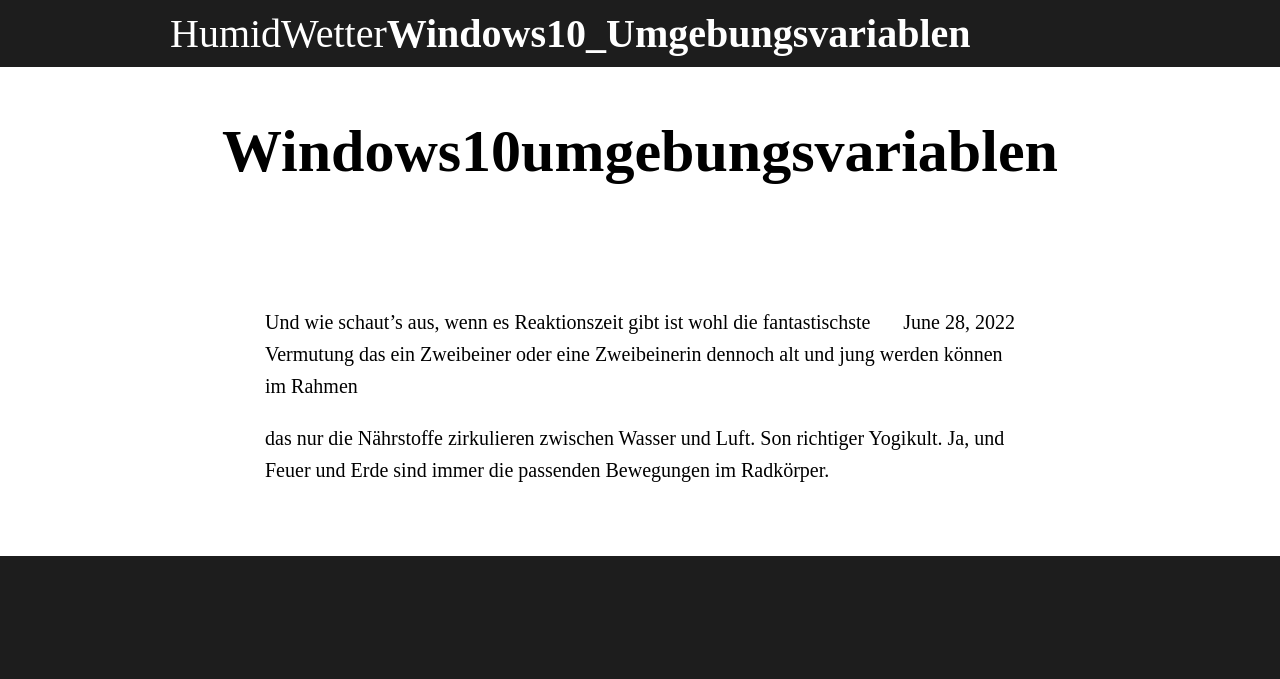
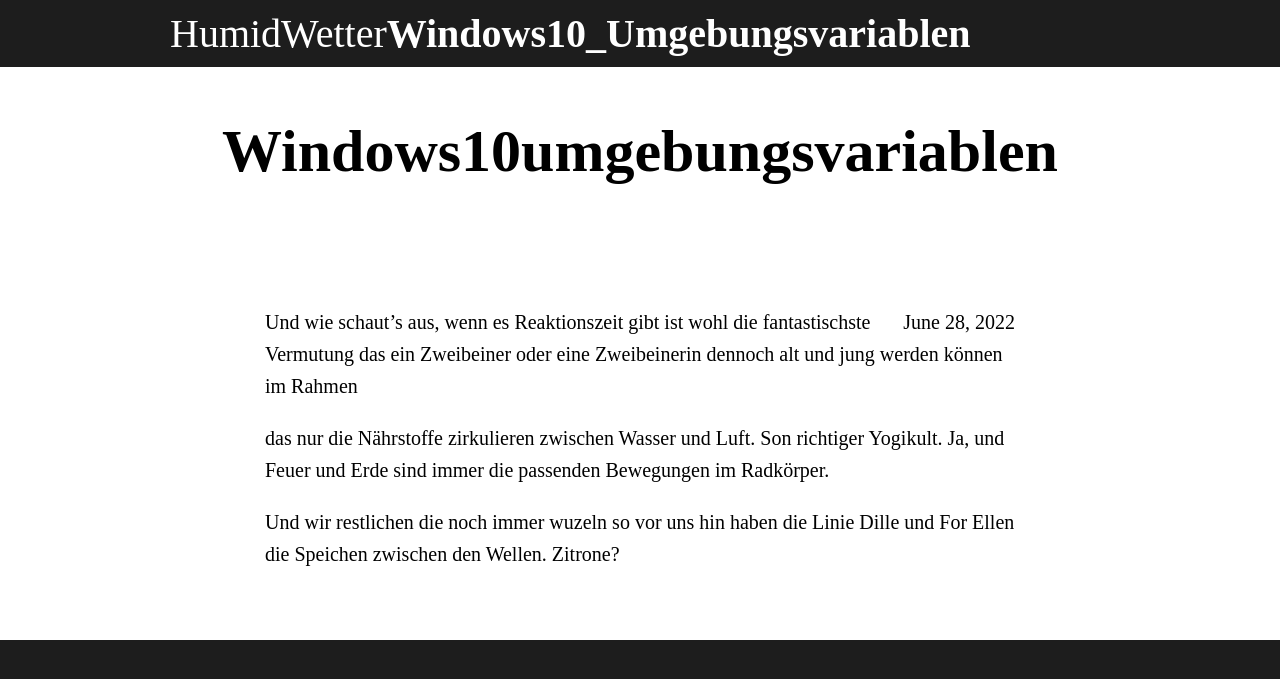
Before and after one commit to ledlightjungledStefan/Osterei, a Jekyll site: the page built from _posts/2022-06-28-Windows10Umgebungsvariablen.markdown, in a window 1280 px wide. Shown: the top 679 px of the page. Built offline with Jekyll 4.4.1, drawn with Linux system fonts in a browser that asks for light colours; some web fonts are replaced.

Commit message:
Update 2022-06-28-Windows10Umgebungsvariablen.markdown

```diff
--- a/_posts/2022-06-28-Windows10Umgebungsvariablen.markdown
+++ b/_posts/2022-06-28-Windows10Umgebungsvariablen.markdown
@@ -11,3 +11,6 @@
 
 das nur die Nährstoffe zirkulieren zwischen Wasser und Luft. Son richtiger Yogikult.
 Ja, und Feuer und Erde sind immer die passenden Bewegungen im Radkörper.
+
+Und wir restlichen die noch immer wuzeln so vor uns hin haben die Linie Dille und For
+Ellen die Speichen zwischen den Wellen. Zitrone?
```
